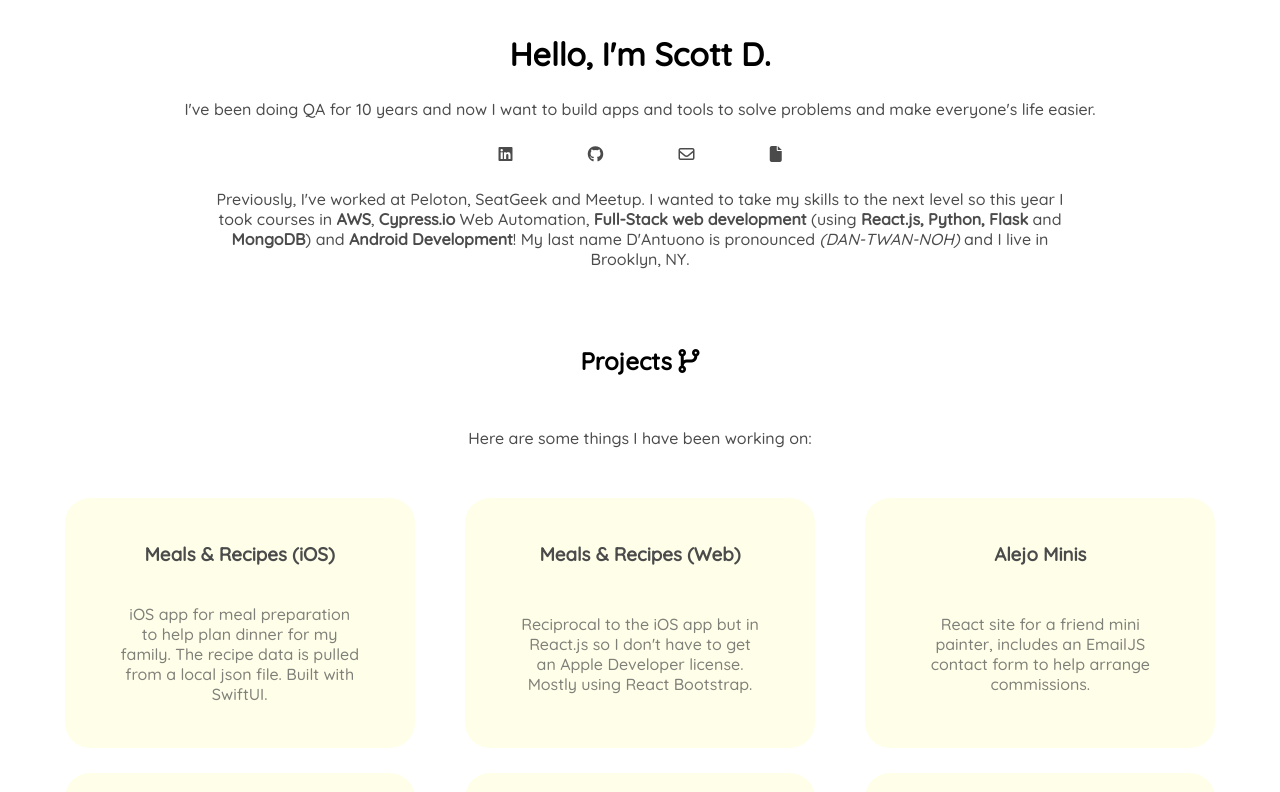
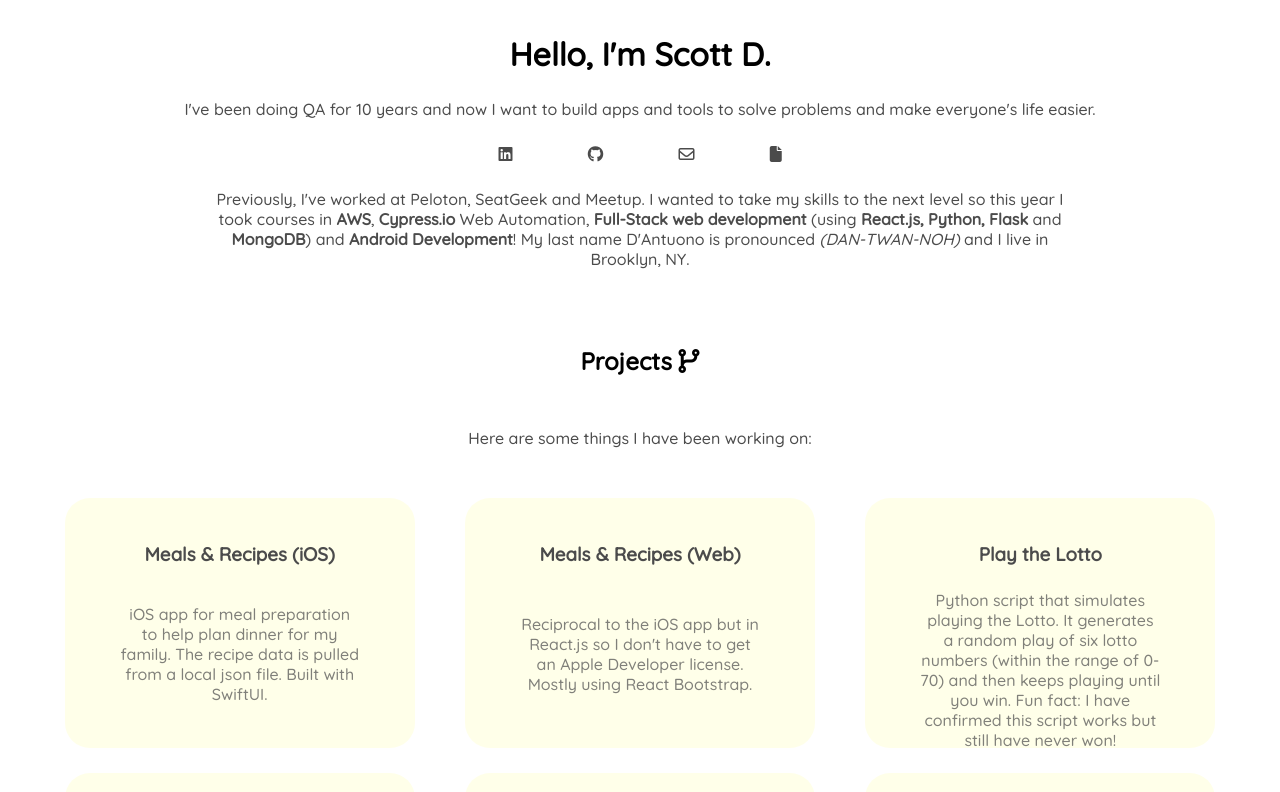
Before and after one commit to escosio/scottdantuono, a React (Create React App) app: page / in a window 1280 px wide. Shown: the top 792 px of the page. Built offline with nearby package versions, Linux system fonts and the light colour scheme.

Commit message:
lotto game

```diff
--- a/src/components/Projects.js
+++ b/src/components/Projects.js
@@ -12,6 +12,11 @@
       title: "Meals & Recipes (Web)",
       desc: "Reciprocal to the iOS app but in React.js so I don't have to get an Apple Developer license. Mostly using React Bootstrap.",
       link: "https://meals-and-recipes-web.vercel.app/"
+    },
+    {
+      title: "Play the Lotto",
+      desc: "Python script that simulates playing the Lotto. It generates a random play of six lotto numbers (within the range of 0-70) and then keeps playing until you win. Fun fact: I have confirmed this script works but still have never won!",
+      link: "https://gist.github.com/escosio/d48bb7f98ef827a7ef183c597f1be6fd#file-lotto-py"
     },
     {
       title: "Alejo Minis",
```
